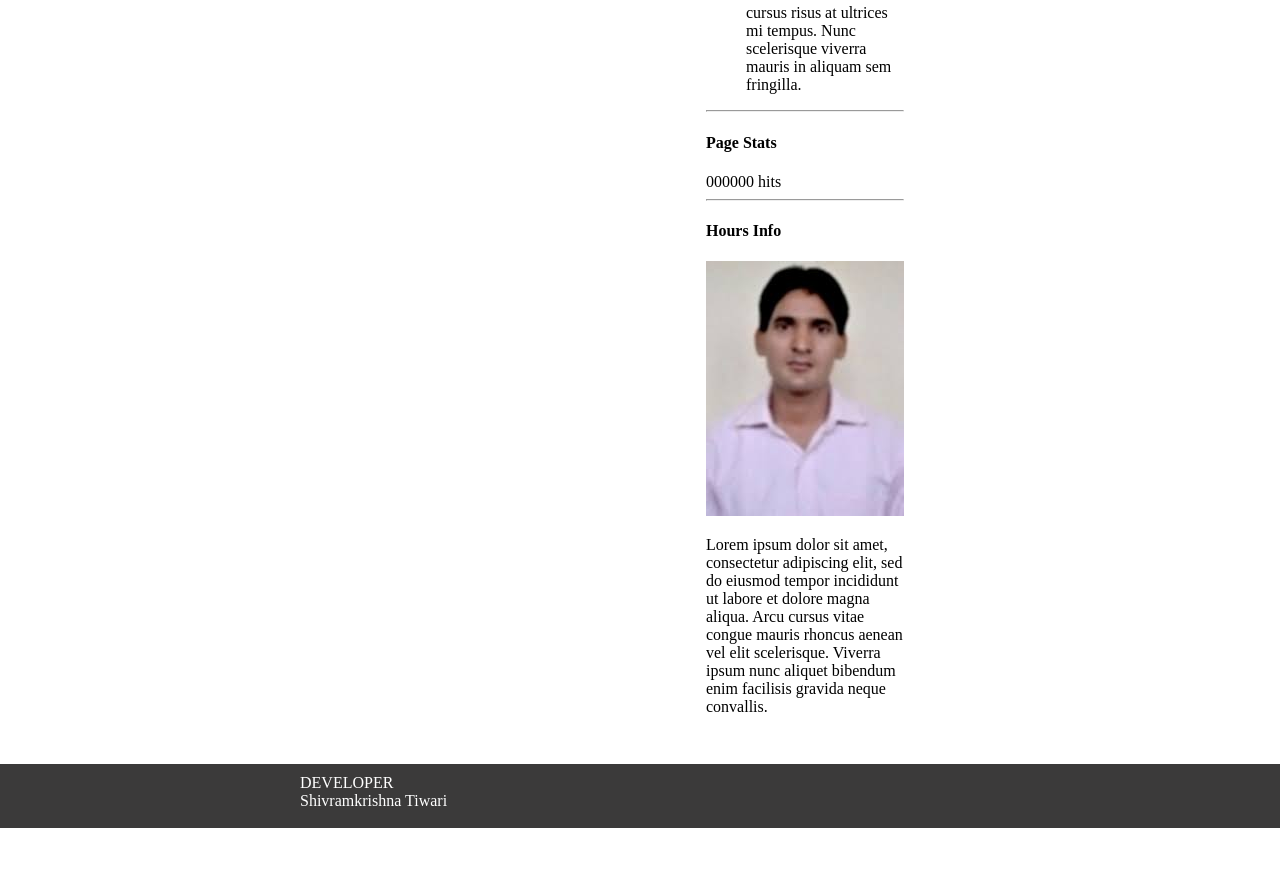
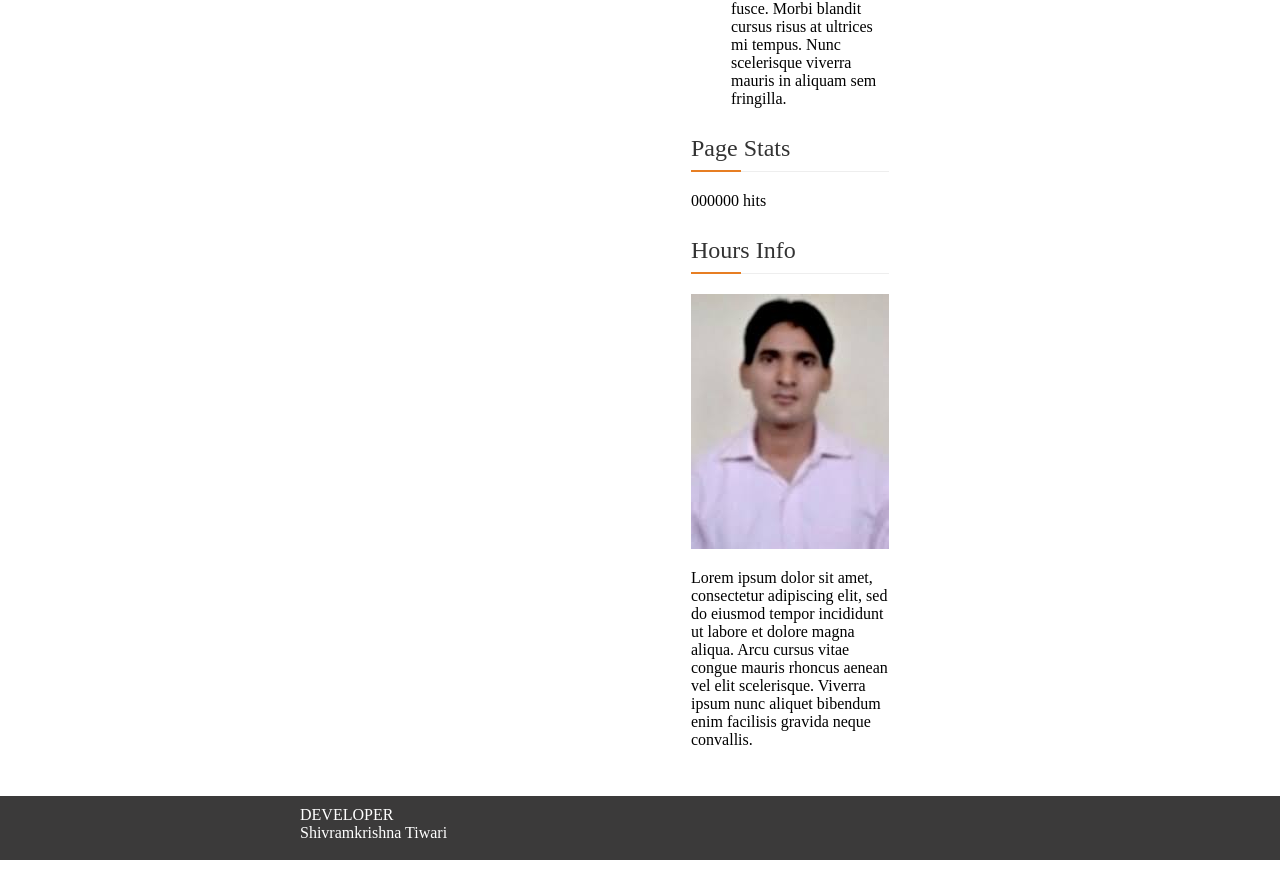
Before and after one commit to AlphaMarvihs/Dr-Mohit-Kumar, a plain HTML site: page index.html in a window 1280 px wide. Shown: the part 2226-3107 px from the top of the page. Before the commit the page ends 3075 px from the top, so only its background shows below. Drawn offline with Linux system fonts and the light colour scheme.

Commit message:
added styling to sidebar headings

```diff
--- a/css/style.css
+++ b/css/style.css
@@ -124,11 +124,37 @@ body{
     color: #ff9100;
   }
 
+  .vl{
+    width: 1px;
+    background-color:#777;
+  }
+
+
 .sidebar {
     width: 250%;
-    margin-left: 0;
+    margin-left: 15px;
+    margin-right:15px;
     flex-grow: 1;
 }
+.sidebar h2{
+    color: #333;
+    border-bottom: 1px solid #eee;
+    padding-bottom: 2px;
+    font-weight: 400;
+    position: relative;
+    line-height: 1.7142857143;
+}
+
+.sidebar .widgets h2:after{
+    height: 2px;
+    width: 50px;
+    background: #e77e23;
+    position: absolute;
+    bottom: -1px;
+    left: 0;
+    content: '';
+}
+
 .footer{
     color:#fff;
     background-color: #3b3a3a;
--- a/index.html
+++ b/index.html
@@ -178,7 +178,7 @@
                     viverra mauris in aliquam sem fringilla.</p>
             </div>
         </div>
-
+        <div class="vl"></div>
         <div class="sidebar">
             <div class="carousel">
                 <img src="assets/photos/profile.jpeg">
@@ -187,9 +187,9 @@
                 <img src="assets/photos/profile.jpeg">
                 <img src="assets/photos/profile.jpeg">
             </div>
-            <hr>
-            <div class="latest-news">
-                <h4>Latest News</h4>
+
+            <div class="latest-news widgets">
+                <h2>Latest News</h4>
                 <ul>
                     <li>Placerat orci nulla pellentesque dignissim enim. Et netus et malesuada fames ac. Metus vulputate
                         eu scelerisque felis imperdiet proin. Amet consectetur adipiscing elit duis. Viverra tellus in
@@ -201,14 +201,12 @@
                         ultrices mi tempus. Nunc scelerisque viverra mauris in aliquam sem fringilla.</li>
                 </ul>
             </div>
-            <hr>
-            <div class="page-stats">
-                <h4>Page Stats</h4>
+            <div class="page-stats widgets">
+                <h2>Page Stats</h4>
                 <span>000000 hits</span>
             </div>
-            <hr>
-            <div class="hours-info">
-                <h4>Hours Info</h4>
+            <div class="hours-info widgets">
+                <h2>Hours Info</h4>
                 <img src="assets/photos/profile.jpeg">
                 <p>Lorem ipsum dolor sit amet, consectetur adipiscing elit, sed do eiusmod tempor incididunt ut labore
                     et dolore magna aliqua. Arcu cursus vitae congue mauris rhoncus aenean vel elit scelerisque. Viverra
```
